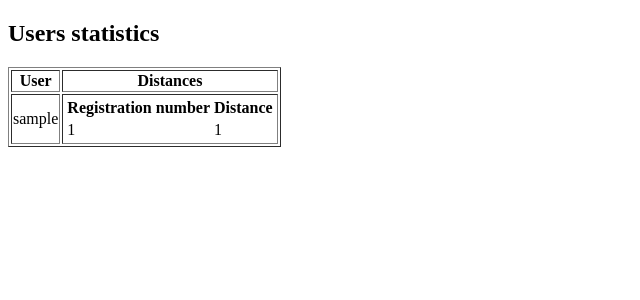
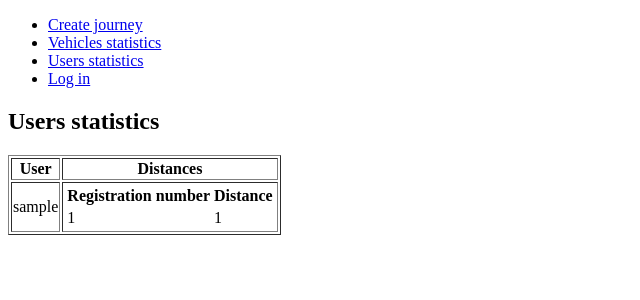
Before and after one commit to Ignisor/we-care-it-test, a Django app: page /accounts/users/list/ in a window 1280 px wide. Shown: the top 300 px of the page, without its empty margins (0-640 px from the left). Run offline with Django 3.2, Linux system fonts and the light colour scheme; tables that the repository leaves empty hold one stand-in row (values such as "Sample post").

Commit message:
added simple navigation

```diff
--- a/templates/base.html
+++ b/templates/base.html
@@ -8,6 +8,19 @@
     {% endblock %}
 </head>
 <body>
+{% block header %}
+    <ul>
+        <li><a href="{% url 'journey_create' %}">Create journey</a></li>
+        <li><a href="{% url 'vehicles_list' %}">Vehicles statistics</a></li>
+        <li><a href="{% url 'users_statistics_list' %}">Users statistics</a></li>
+
+        {% if user.is_authenticated %}
+            <li><a href="{% url 'logout' %}">Log out</a></li>
+        {% else %}
+            <li><a href="{% url 'login' %}">Log in</a></li>
+        {% endif %}
+    </ul>
+{% endblock %}
 {% block content %}
 
 {% endblock %}
```
